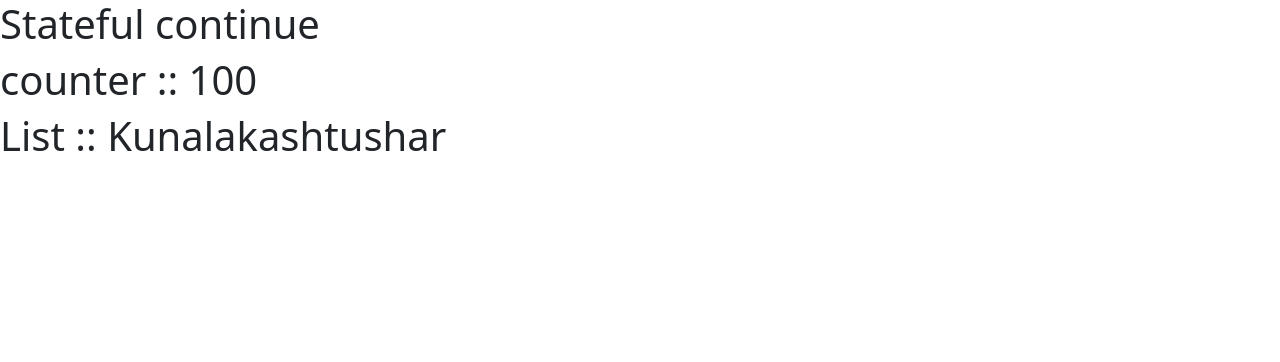
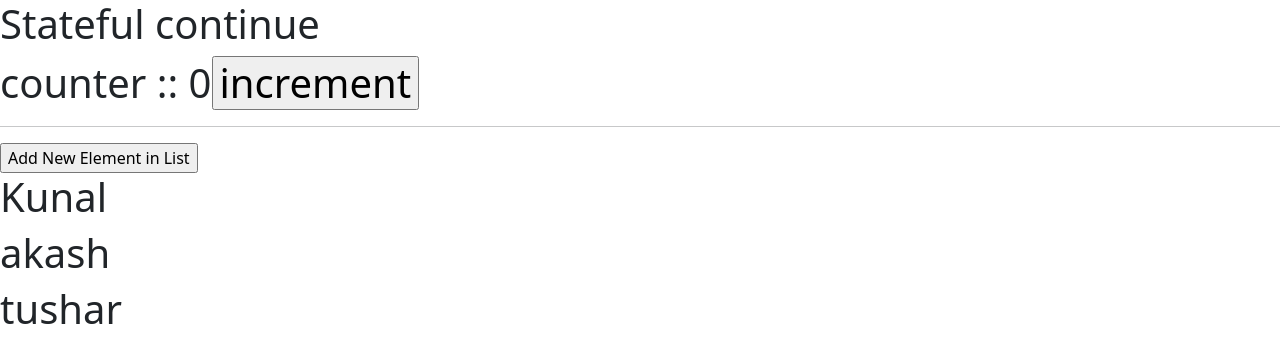
Before and after one commit to abhi0707-coder/my-react-app1, a React (Create React App) app: page / in a window 1280 px wide. Shown: the top 362 px of the page. Built offline with nearby package versions, Linux system fonts and the light colour scheme.

Commit message:
update counter and list

```diff
--- a/src/App.js
+++ b/src/App.js
@@ -3,16 +3,33 @@ import './App.css'
 import { useState } from 'react'
 
 function App() {
-  let [name, setName] = useState('Abhijeet')
-  let [counter, setCounter] = useState(100)
-  let [active, setActive] = useState(true)
+  let [counter, setCounter] = useState(0)
   let [list, setList] = useState(['Kunal', 'akash', 'tushar'])
 
+  let updateCounter = () => {
+    let newvalue = counter + 1
+    setCounter(newvalue)
+  }
+  let addNewElement = () => {
+    let newlist = ['Here is a new post', ...list]
+    setList(newlist)
+  }
   return (
     <div>
       <h1>Stateful continue</h1>
-      <h1>counter :: {counter}</h1>
-      <h1>List :: {list}</h1>
+      <h1>
+        counter :: {counter}
+        <input type="button" value="increment" onClick={updateCounter} />
+      </h1>
+      <hr />
+      <input
+        type="button"
+        value="Add New Element in List"
+        onClick={addNewElement}
+      />
+      {list.map((item) => {
+        return <h1> {item}</h1>
+      })}
     </div>
   )
 }
```
